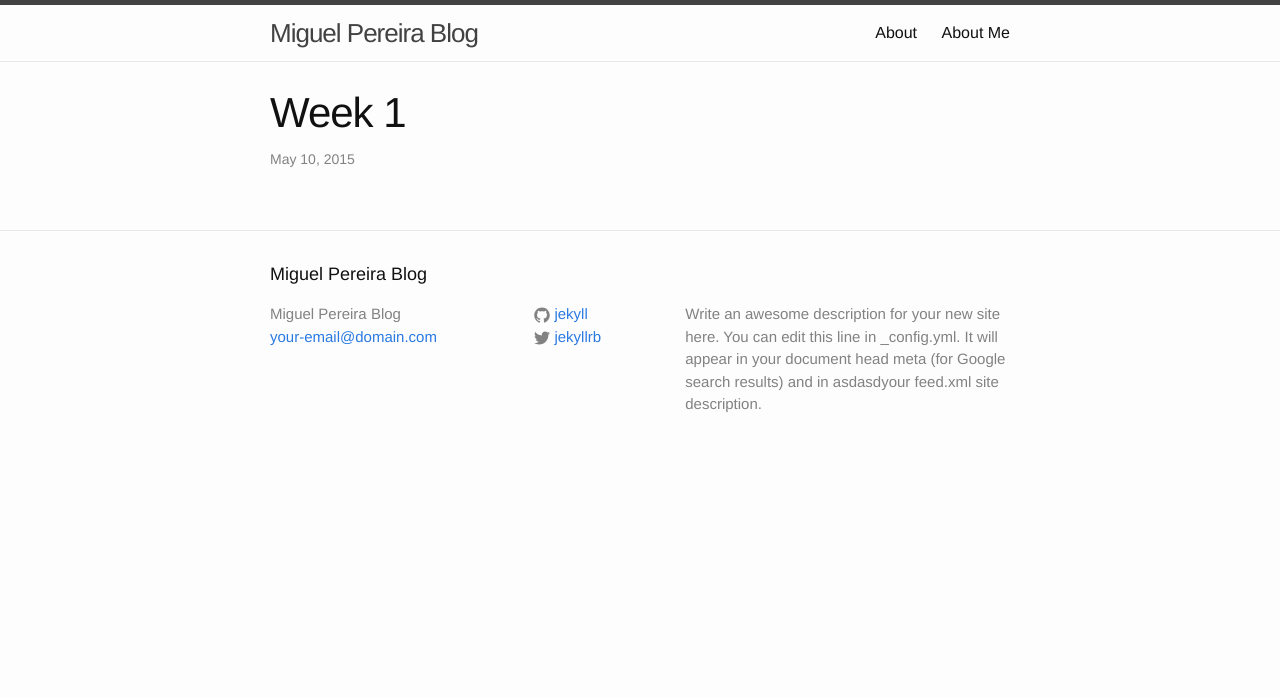
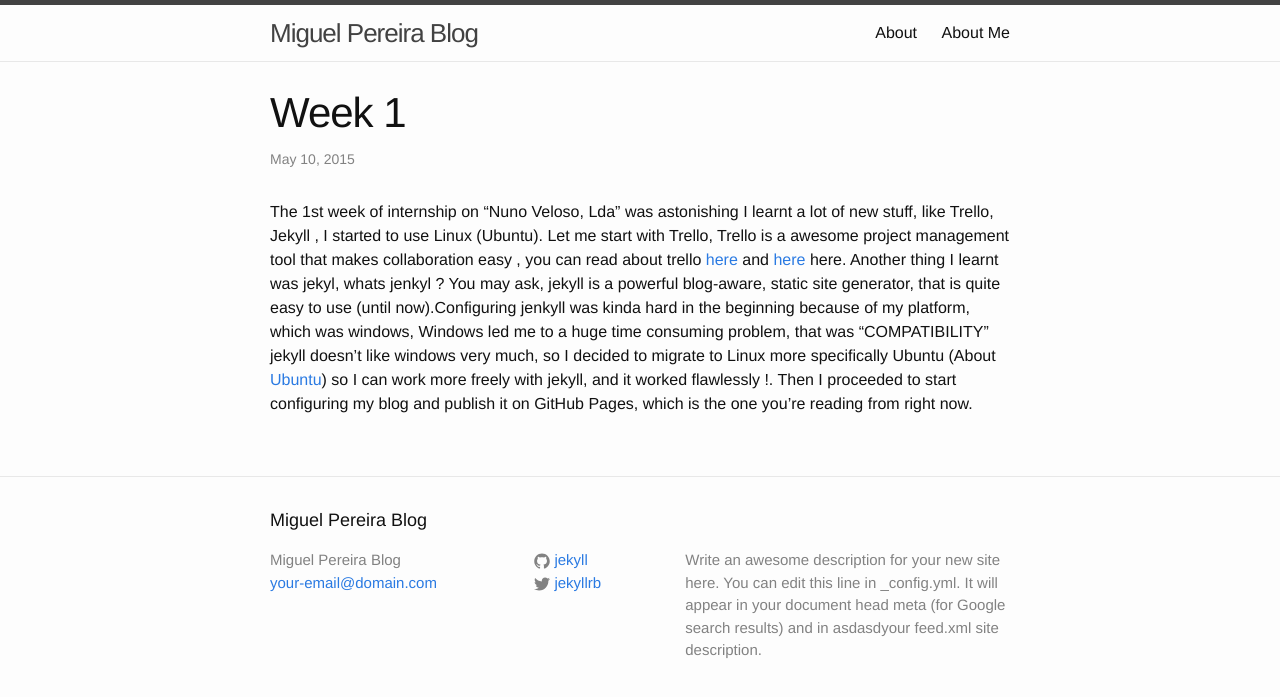
Before and after one commit to mspereira/mspereira.github.io, a Jekyll site: the page built from _posts/2015-05-10-Week-1.markdown, in a window 1280 px wide. Shown: the top 697 px of the page. Built offline with Jekyll 4.4.1, drawn with Linux system fonts in a browser that asks for light colours.

Commit message:
added Week1 post

```diff
--- a/_posts/2015-05-10-Week-1.markdown
+++ b/_posts/2015-05-10-Week-1.markdown
@@ -4,3 +4,9 @@ title:  Week 1
 date:   2015-05-10 21:49:34
 categories: Week 1
 ---
+The 1st week of internship on “Nuno Veloso, Lda” was astonishing I learnt a lot of new stuff, like Trello, Jekyll , I started to use Linux (Ubuntu). Let me start with Trello, Trello is a awesome project management tool that makes collaboration easy , you can read about trello [here][Trello_link2] and [here][Trello_link1] here. Another thing I learnt was jekyl, whats jenkyl ? You may ask, jekyll is a powerful blog-aware, static site generator,  that is quite easy to use (until now).Configuring jenkyll was kinda hard in the beginning because of my platform, which was windows,  Windows led me to a huge time consuming problem, that was “COMPATIBILITY” jekyll doesn't like windows very much, so I decided to migrate to Linux more specifically Ubuntu (About [Ubuntu][Ubuntu]) so I can work more freely with jekyll, and it worked flawlessly !. Then I proceeded to start configuring my blog and publish it on GitHub Pages, which is the one you're reading from right now.
+
+
+[Trello_link1]: http://lifehacker.com/how-to-use-trello-to-organize-your-entire-life-1683821040
+[Trello_link2]: http://blog.trello.com/an-agile-trello-workflow-that-keeps-tasks-flexible/
+[Ubuntu]: http://www.ubuntu.com/desktop
```
Also changed, not shown: 3 other files.
